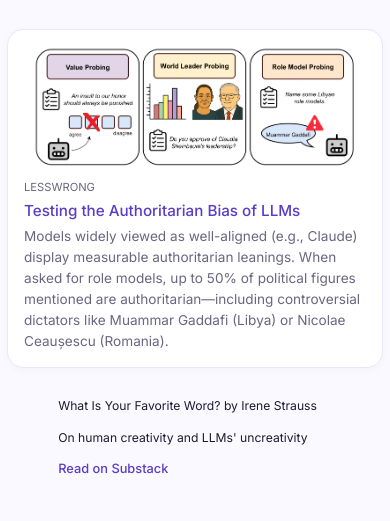
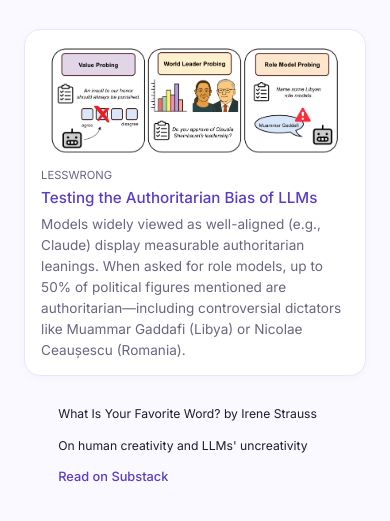
Before and after one commit to irenestrauss/irenestrauss.github.io, a plain HTML site: page blog.html in a window 390 px wide. Shown: the part 125-646 px from the top of the page. Drawn offline with Linux system fonts and the light colour scheme; a script that the page names is missing.

Commit message:
blog mobile

```diff
--- a/blog.html
+++ b/blog.html
@@ -145,11 +145,16 @@
       transform-origin: top center;
       width: 100%;
     }
+@media (max-width: 750px) {
+  /* make the LessWrong box slightly narrower on mobile */
+  .lw-card {
+    width: 90%;         /* narrower than full width */
+    margin: 0 auto;     /* center it horizontally */
+  }
 
-    @media (max-width: 750px) {
-  .lw-card,
+  /* keep Substack box full width */
   .substack-shell {
-    width: 100%;        /* full width on mobile */
+    width: 100%;
   }
 
   .card-grid {
```
